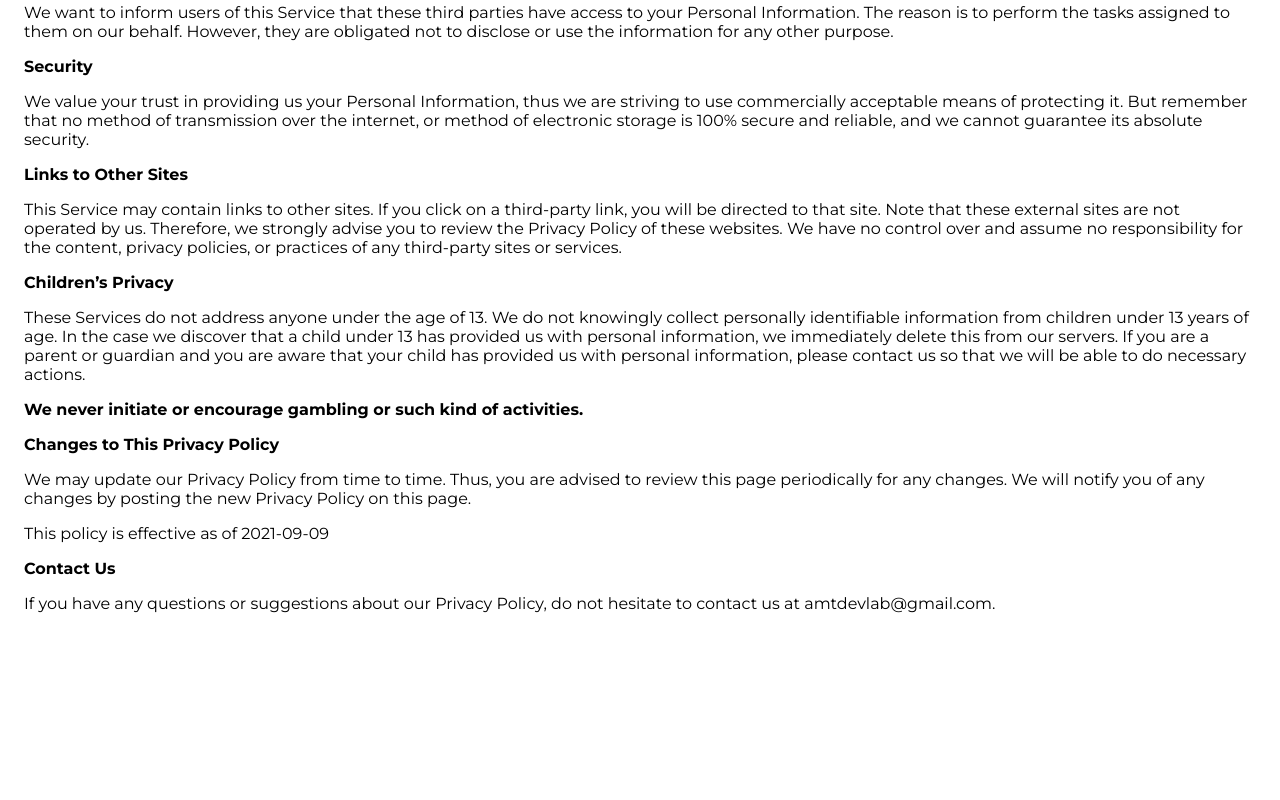
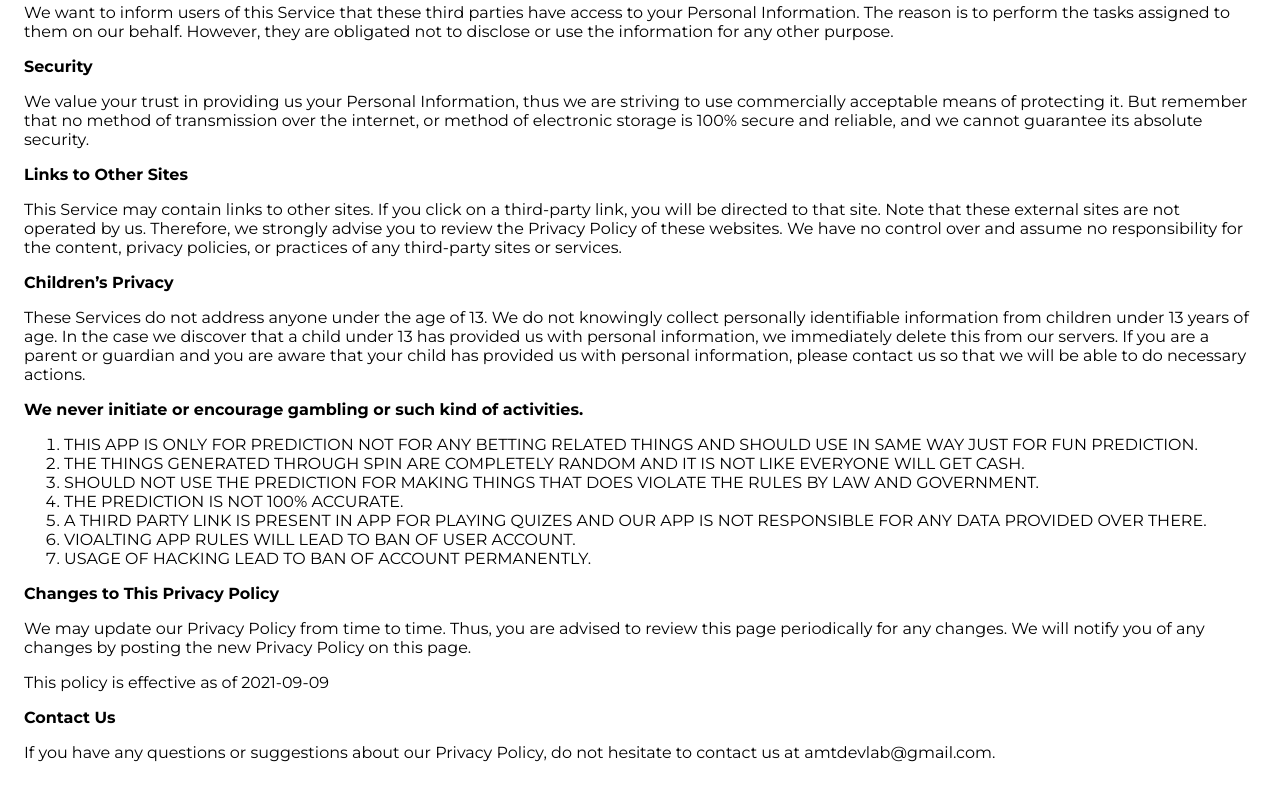
Before and after one commit to anandhamurthy/AMT-Website, a plain HTML site: page privacy-policy.html in a window 1280 px wide. Shown: the part 917-1717 px from the top of the page. Before the commit the page ends 1570 px from the top, so only its background shows below. Drawn offline with Linux system fonts and the light colour scheme.

Commit message:
update of pp and tc

```diff
--- a/privacy-policy.html
+++ b/privacy-policy.html
@@ -104,7 +104,18 @@
                     <b>
                         We never initiate or encourage gambling or such kind of activities.
                     </b>
-                </p> <p><strong>Changes to This Privacy Policy</strong></p> <p>
+
+                </p>
+                <ol>
+                    <li>THIS APP IS ONLY FOR PREDICTION NOT FOR ANY BETTING RELATED THINGS AND SHOULD USE IN SAME WAY JUST FOR FUN PREDICTION.</li>
+<li>THE THINGS GENERATED THROUGH SPIN ARE COMPLETELY RANDOM AND IT IS NOT LIKE EVERYONE WILL GET CASH.</li>
+<li>SHOULD NOT USE THE PREDICTION FOR MAKING THINGS THAT DOES VIOLATE THE RULES BY LAW AND GOVERNMENT.</li>
+<li>THE PREDICTION IS NOT 100% ACCURATE.</li>
+<li>A THIRD PARTY LINK IS PRESENT IN APP FOR PLAYING QUIZES AND OUR APP IS NOT RESPONSIBLE FOR ANY DATA PROVIDED OVER THERE.</li>
+<li>VIOALTING APP RULES WILL LEAD TO BAN OF USER ACCOUNT.</li>
+<li>USAGE OF HACKING LEAD TO BAN OF ACCOUNT PERMANENTLY.</li>
+
+                </ol><p><strong>Changes to This Privacy Policy</strong></p> <p>
                   We may update our Privacy Policy from
                   time to time. Thus, you are advised to review this page
                   periodically for any changes. We will
```
Also changed, not shown: terms-and-conditions.html (+10 -0 lines).
